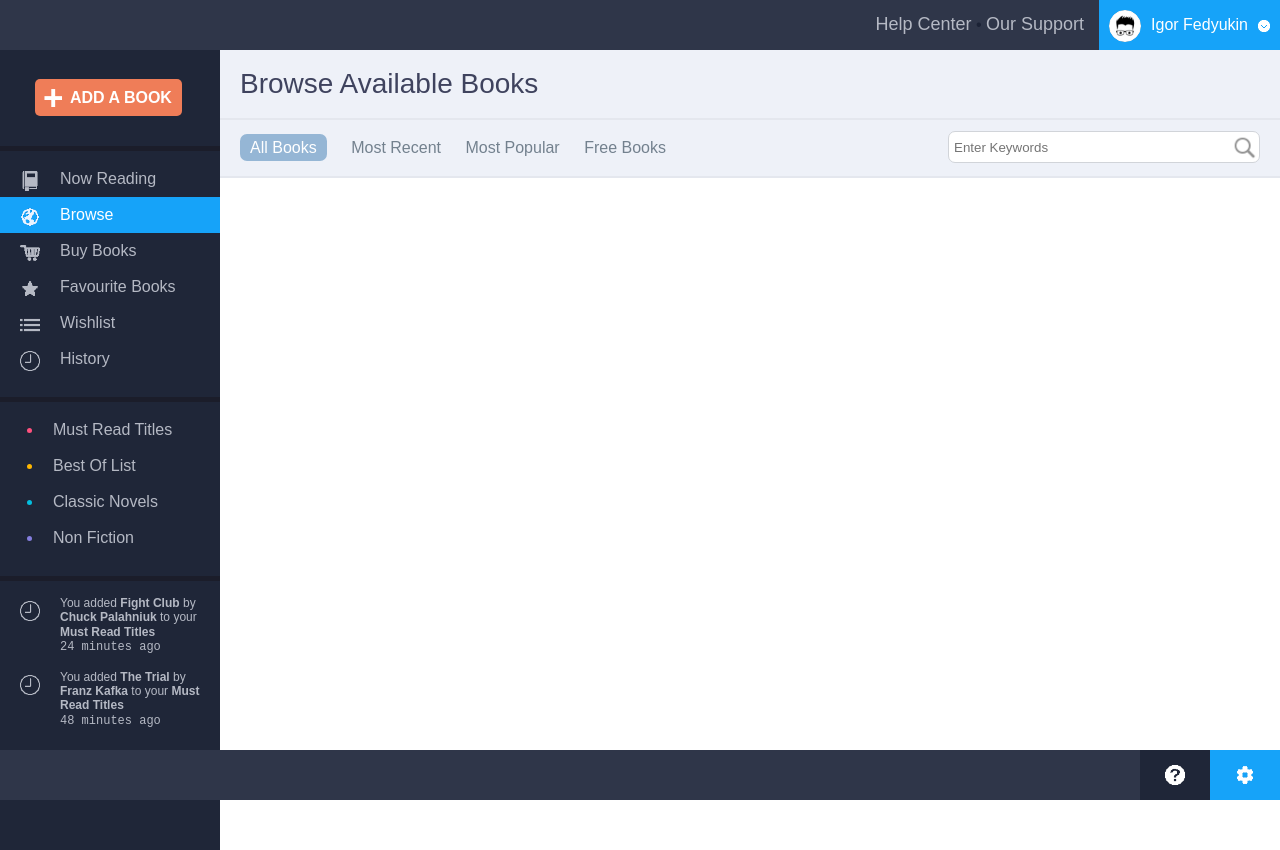
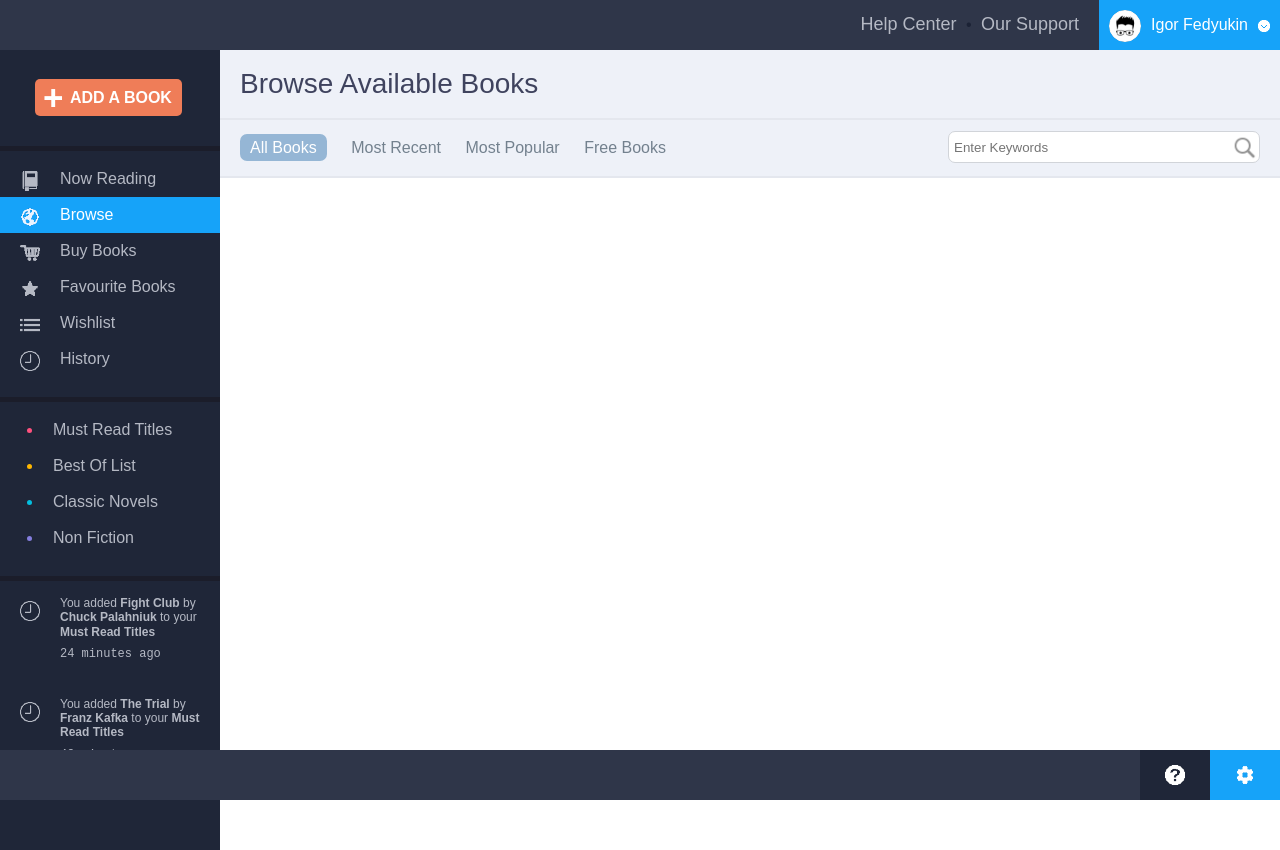
Before and after one commit to ifedyukin/FrontEndLab, a plain HTML site: page index.html in a window 1280 px wide. Drawn offline with Linux system fonts and the light colour scheme.

Commit message:
Fix overflow-vision

```diff
--- a/styles/style.css
+++ b/styles/style.css
@@ -14,13 +14,15 @@ body{
 
 .top_item{
 	float: right;
-	color: #1B2235;
+	color: #1b2235;
 	padding: 15px;
 }
 
 .top_item a{
 	font-size: 18px;
 	text-decoration: none;
+	margin-left: 5px;
+	margin-right: 5px;
 	color: #b5b9c4;
 }
 
@@ -74,6 +76,7 @@ body{
 }
 
 #sidebar{
+	overflow-y: auto;
 	left: 0;
 	position: absolute;
 	background-color: #1f2638;
@@ -218,10 +221,16 @@ li.purple{
 	font-size: 12px;
 	line-height: 1.2;
 	margin-left: 50px;
+	margin-bottom: 20px;
 }
 
 .noborder{
 	border: none;
+	padding-bottom: 100px;
+}
+
+.history_text p{
+	margin-bottom: 7px;
 }
 
 .history_text span{
@@ -229,7 +238,7 @@ li.purple{
 }
 
 #footer{
-	position: absolute;
+	position: fixed;
 	bottom: 0;
 	min-width: 400px;
 	width: 100%;
```
